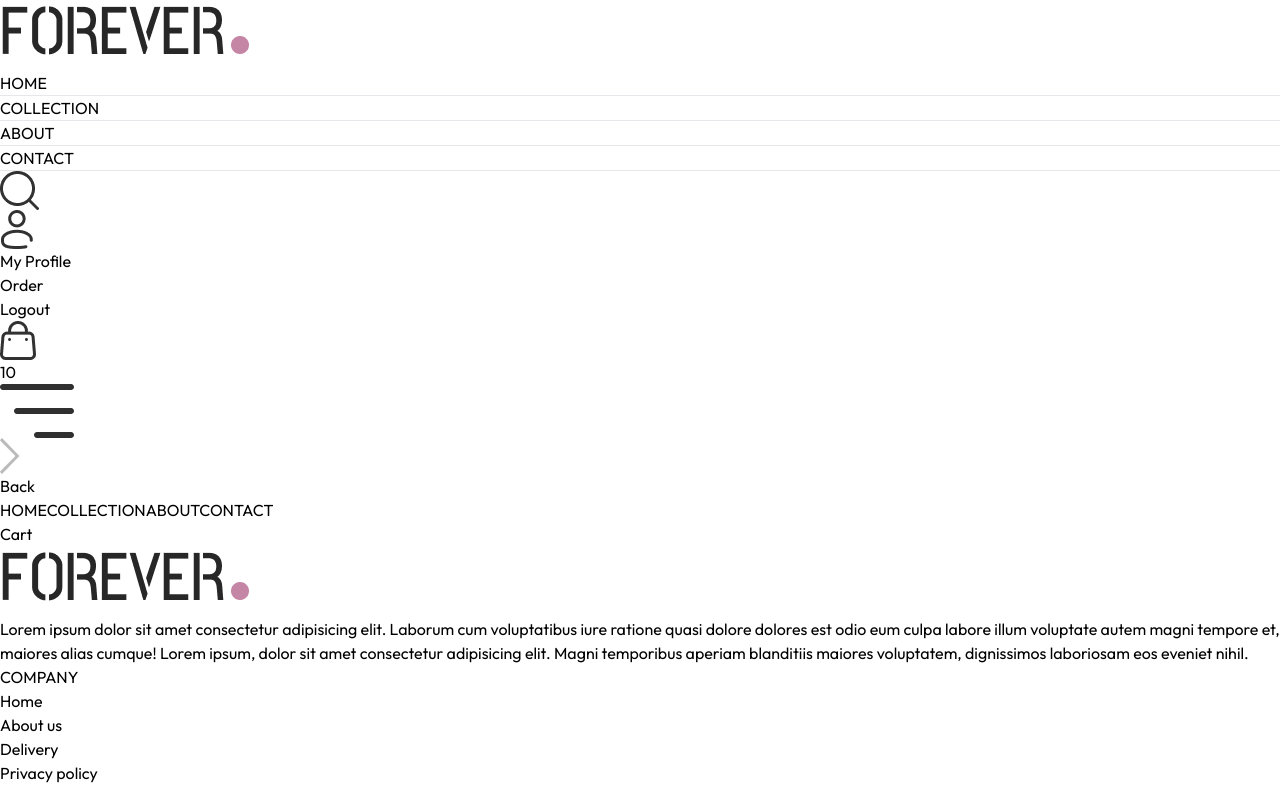
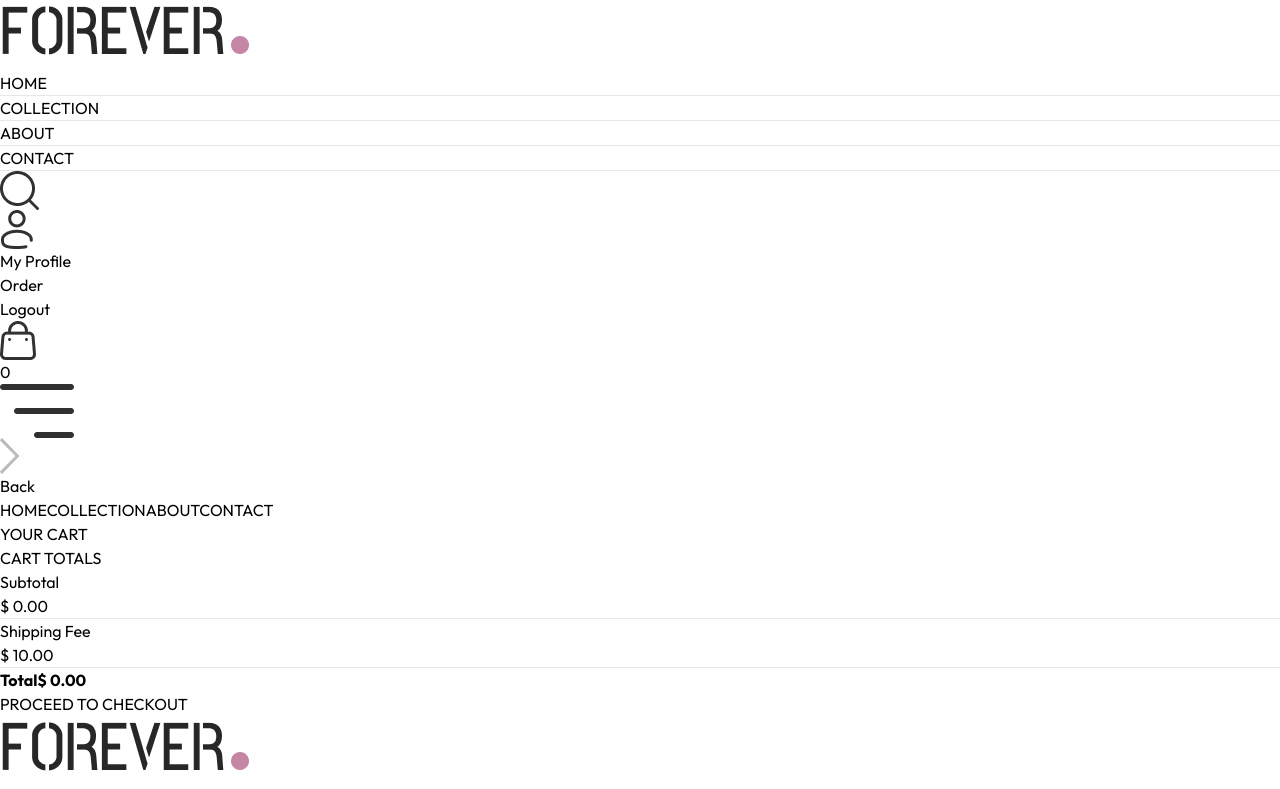
Before and after one commit to CongBinh01/MERN_ECommerce, a React (Vite) app in the folder frontend/: page /cart in a window 1280 px wide. Shown: the top 789 px of the page. Built offline with nearby package versions, Linux system fonts and the light colour scheme.

Commit message:
Cart and Place Order Page

```diff
--- a/frontend/src/App.jsx
+++ b/frontend/src/App.jsx
@@ -12,11 +12,14 @@
 import Navbar from './components/Navbar'
 import Footer from './components/Footer'
 import SearchBar from './components/SearchBar'
+import { ToastContainer, toast } from 'react-toastify';
+import 'react-toastify/dist/ReactToastify.css';
 
 const App = () => {
   return (
     <div className='px-4 sm:px-[5vw] md:px-[7vw] lg:px-[9vw]'>
 
+      <ToastContainer />
       <Navbar />
       <SearchBar />
       <Routes>
--- /dev/null
+++ b/frontend/src/components/CartTotal.jsx
@@ -0,0 +1,31 @@
+import React, { useContext } from 'react'
+import { ShopContext } from '../context/ShopContext';
+import Title from './Title';
+const CartTotal = () => {
+  const {currency, delivery_fee, getCartAmount} = useContext(ShopContext);
+  return (
+    <div className='w-full'>
+      <div className='text-2xl'>
+        <Title text1={'CART'} text2={'TOTALS'} />
+      </div>
+      <div className='flex flex-col gap-2 mt-2 text-sm'>
+          <div className='flex justify-between'>
+            <p>Subtotal</p>
+            <p>{currency} {getCartAmount()}.00</p>
+          </div>
+          <hr />
+          <div className='flex justify-between'>
+            <p>Shipping Fee</p>
+            <p>{currency} {delivery_fee}.00</p>
+          </div>
+          <hr />
+          <div className='flex justify-between'>
+            <b>Total</b>
+            <b>{currency} {getCartAmount() === 0 ? 0 : getCartAmount() + delivery_fee}.00</b>
+          </div>
+      </div>
+    </div>
+  )
+}
+
+export default CartTotal
--- a/frontend/src/components/Navbar.jsx
+++ b/frontend/src/components/Navbar.jsx
@@ -6,7 +6,7 @@
 const Navbar = () => {
   const [visible, setVisible] = useState(false)
 
-  const {setShowSearch} = useContext(ShopContext)
+  const {setShowSearch, getCartCount} = useContext(ShopContext)
   return (
     <div className='flex items-center justify-between py-5 font-medium'>
         <Link to='/'><img src={assets.logo} className='w-36' alt="" /></Link>
@@ -45,7 +45,7 @@
               </div>
               <Link to='/cart' className='relative'>
                     <img src={assets.cart_icon} className='w-5 min-w-5' alt="" />
-                    <p className='absolute right-[-5px] bottom-[-5px] w-4 text-center leading-4 bg-black text-white aspect-square rounded-full text-[8px]'>10</p>
+                    <p className='absolute right-[-5px] bottom-[-5px] w-4 text-center leading-4 bg-black text-white aspect-square rounded-full text-[8px]'>{getCartCount()}</p>
               </Link>
               <img onClick={() => setVisible(true)} src={assets.menu_icon} className='w-5 cursor-pointer sm:hidden' alt="" />
         </div>
--- a/frontend/src/context/ShopContext.jsx
+++ b/frontend/src/context/ShopContext.jsx
@@ -1,5 +1,7 @@
-import { createContext, useState } from "react";
+import { createContext, useEffect, useState } from "react";
 import { products } from "../assets/assets";
+import { toast } from "react-toastify";
+import { useNavigate } from "react-router-dom";
 
 export const ShopContext = createContext()
 
@@ -9,10 +11,78 @@
     const delivery_fee = 10;
     const [search, setSearch] = useState('');
     const [showSearch, setShowSearch] = useState(false);
+    const [cartItems, setCartItems]  = useState({});
+    const navigate = useNavigate();
+
+    const addToCart = async(itemId,size) => {
+
+        if(!size){
+            toast.error('Select Product Size');
+            return;
+        }
+
+        let cartData = structuredClone(cartItems);
+
+        if(cartData[itemId]){
+            if(cartData[itemId][size]){
+                cartData[itemId][size] += 1;
+            }
+            else{
+                cartData[itemId][size] = 1;
+            }
+        }
+        else{
+            cartData[itemId] = {};
+            cartData[itemId][size] = 1;
+        }
+        setCartItems(cartData);
+    }
+
+    const getCartCount = () => {
+        let totalCount = 0;
+        for(const items in cartItems){
+            for(const item in cartItems[items]){
+                try {
+                    if(cartItems[items][item] > 0){
+                        totalCount += cartItems[items][item];
+                    }
+                } catch (error) {
+
+                }
+            }
+        }
+        return totalCount;
+    }
+
+    const updateQuantity = (itemId, size, quantity) => {
+        let cartData = structuredClone(cartItems);
+        cartData[itemId][size] = quantity;
+        setCartItems(cartData);
+    }
+
+    const getCartAmount = () => {
+        let totalAmount = 0;
+        for(const items in cartItems){
+            let itemInfo = products.find((product) => product._id === items);
+            for(const item in cartItems[items]){
+                try {
+                    if(cartItems[items][item] > 0){
+                        totalAmount += itemInfo.price * cartItems[items][item];
+                    }
+                } catch (error) {
+
+                }
+            }
+        }
+        return totalAmount;
+    }
 
     const value = {
         products, currency, delivery_fee,
-        search, setSearch, showSearch, setShowSearch
+        search, setSearch, showSearch, setShowSearch,
+        cartItems, addToCart,
+        getCartCount, updateQuantity, getCartAmount,
+        navigate
     }
 
     return (
--- a/frontend/src/pages/Cart.jsx
+++ b/frontend/src/pages/Cart.jsx
@@ -1,8 +1,74 @@
-import React from 'react'
+import React, { useContext, useEffect, useState } from 'react'
+import { ShopContext } from '../context/ShopContext';
+import Title from '../components/Title';
+import { assets } from '../assets/assets';
+import CartTotal from '../components/CartTotal';
 
 const Cart = () => {
+
+  const {products, currency, cartItems, updateQuantity, navigate} = useContext(ShopContext);
+
+  const [cartData, setCartData] = useState([]);
+
+  useEffect(() => {
+
+    const tempData = [];
+    for(const items in cartItems){
+      for(const item in cartItems[items]){
+        if(cartItems[items][item] > 0){
+          tempData.push({
+            _id: items,
+            size: item,
+            quantity: cartItems[items][item]
+          })
+        }
+      }
+    }
+    setCartData(tempData);
+
+  },[cartItems])
+
   return (
-    <div>Cart</div>
+    <div className='border-t pt-14'>
+      <div className='text-2xl mb-3'>
+        <Title text1={'YOUR'} text2={'CART'}/>
+      </div>
+
+      <div className=''>
+        {
+          cartData.map((item, index)=> {
+
+            const productData = products.find((product)=> product._id === item._id);
+
+            return (
+              <div key={index} className='py-4 border-t border-b text-gray-700 grid grid-cols-[4fr_0.5fr_0.5fr] sm:grid-cols-[4fr_2fr_0.5fr] items-center gap-4'>
+                <div className='flex items-start gap-6'>
+                  <img className='w-16 sm:w-20' src={productData.image[0]} alt="" />
+                  <div>
+                    <p className='text-xs sm:text-lg font-medium'>{productData.name}</p>
+                    <div className='flex items-center gap-5 mt-2'>
+                      <p className='text-xs sm:text-sm'>{currency}{productData.price}</p>
+                      <p className='px-2 sm:px-3 sm:py-1 border bg-slate-50'>{item.size}</p>
+                    </div>
+                  </div>
+                </div>
+                <input onChange={(e) => e.target.value === '' || e.target.value === '0' ? null: updateQuantity(item._id, item.size, Number(e.target.value))} className='border max-w-10 sm:max-w-20 px-1 sm:px-2 py-1' type="number" min={1} defaultValue={item.quantity} />
+                <img onClick={()=> updateQuantity(item._id, item.size, 0)} className='w-4 mr-4 sm:w-5 cursor-pointer' src={assets.bin_icon} alt="" />
+              </div>
+            )
+          })
+        }
+      </div>
+      {/* TotalCart */}
+      <div className='flex justify-end my-20'>
+        <div className='w-full sm:w-[450px]'>
+          <CartTotal/>
+          <div className='w-full text-end'>
+            <button onClick={()=>navigate('/place-order')} className='bg-black text-white text-sm my-8 px-8 py-3'>PROCEED TO CHECKOUT</button>
+          </div>
+        </div>
+      </div>
+    </div>
   )
 }
 
--- a/frontend/src/pages/PlaceOrder.jsx
+++ b/frontend/src/pages/PlaceOrder.jsx
@@ -1,8 +1,70 @@
-import React from 'react'
+import React, { useContext, useState } from 'react'
+import Title from '../components/Title'
+import CartTotal from '../components/CartTotal'
+import { assets } from '../assets/assets'
+import { ShopContext } from '../context/ShopContext'
 
 const PlaceOrder = () => {
+  const [method, setMethod] = useState('cod');
+
+  const {navigate} = useContext(ShopContext);
+
   return (
-    <div>PlaceOrder</div>
+    <div className='flex flex-col sm:flex-row justify-between gap-4 pt-5 sm:pt-14 min-h-[80vh] border-t'>
+      {/* --------------Left Side ---------------- */}
+      <div className='flex flex-col gap-4 w-full sm:max-w-[480px]'>
+        <div className='text-xl sm:text-2xl my-3'>
+          <Title text1={'DELIVERY'} text2={'INFORMATION'} />
+        </div>
+        <div className='flex gap-3'>
+          <input className='border border-gray-300 rounded py-1.5 px-3.5 w-full ' type="text" placeholder='First name' />
+          <input className='border border-gray-300 rounded py-1.5 px-3.5 w-full ' type="text" placeholder='Last name' />
+        </div>
+        <input className='border border-gray-300 rounded py-1.5 px-3.5 w-full ' type="email" placeholder='Email address' />
+        <input className='border border-gray-300 rounded py-1.5 px-3.5 w-full ' type="text" placeholder='Street' />
+
+        <div className='flex gap-3'>
+          <input className='border border-gray-300 rounded py-1.5 px-3.5 w-full ' type="text" placeholder='City' />
+          <input className='border border-gray-300 rounded py-1.5 px-3.5 w-full ' type="text" placeholder='State' />
+        </div>
+
+        <div className='flex gap-3'>
+          <input className='border border-gray-300 rounded py-1.5 px-3.5 w-full ' type="number" placeholder='Zipcode' />
+          <input className='border border-gray-300 rounded py-1.5 px-3.5 w-full ' type="text" placeholder='Country' />
+        </div>
+        <input className='border border-gray-300 rounded py-1.5 px-3.5 w-full ' type="number" placeholder='Phone' />
+      </div>
+
+      {/* ------------------- Right Side ----------------- */}
+      <div className='mt-8'>
+        <div className='mt-8 min-w-80'>
+          <CartTotal/>
+        </div>
+
+        <div className='mt-12'>
+          <Title text1={'PAYMENT'} text2={'METHOD'}/>
+          {/* ------------------ Payment Method Selection ----------- */}
+          <div className='flex gap-3 flex-col lg:flex-row'>
+            <div onClick={()=>setMethod('stripe')} className='flex items-center gap-3 border p-2 px-3 cursor-pointer'>
+                <p className={`min-w-3.5 h-3.5 border rounded-full ${method === 'stripe' ? 'bg-green-400' : ''}`}></p>
+                <img className='h-5 mx-4' src={assets.stripe_logo} alt="" />
+            </div>
+            <div onClick={()=>setMethod('razorpay')} className='flex items-center gap-3 border p-2 px-3 cursor-pointer'>
+                <p className={`min-w-3.5 h-3.5 border rounded-full ${method === 'razorpay' ? 'bg-green-400' : ''}`}></p>
+                <img className='h-5 mx-4' src={assets.razorpay_logo} alt="" />
+            </div>
+            <div onClick={()=>setMethod('cod')} className='flex items-center gap-3 border p-2 px-3 cursor-pointer'>
+                <p className={`min-w-3.5 h-3.5 border rounded-full ${method === 'cod' ? 'bg-green-400' : ''}`}></p>
+                <p className='text-gray-500 text-sm font-medium mx-4'>CASH ON DELIVERY</p>
+            </div>
+          </div>
+
+          <div className='w-full text-end mt-8'>
+            <button onClick={()=>navigate('/orders')} className='bg-black text-white px-16 py-3 text-sm'>PLACE ORDER</button>
+          </div>
+        </div>
+      </div>
+    </div>
   )
 }
 
--- a/frontend/src/pages/Product.jsx
+++ b/frontend/src/pages/Product.jsx
@@ -7,7 +7,7 @@
 const Product = () => {
 
   const {productId} = useParams();
-  const {products, currency} = useContext(ShopContext);
+  const {products, currency, addToCart} = useContext(ShopContext);
   const [productData, setProductData] = useState(false);
   const [image, setImage] = useState('');
   const [size, setSize] = useState('');
@@ -66,7 +66,7 @@
               ))}
             </div>
           </div>
-          <button className='bg-black text-white px-8 py-3 text-sm active:bg-gray-700'>ADD TO CART</button>
+          <button onClick={()=>addToCart(productData._id,size)} className='bg-black text-white px-8 py-3 text-sm active:bg-gray-700'>ADD TO CART</button>
           <hr className='mt-8 sm:w-4/5'/>
           <div className='text-sm text-gray-500 mt-5 flex flex-col gap-1'>
               <p>100% Original product.</p>
```
